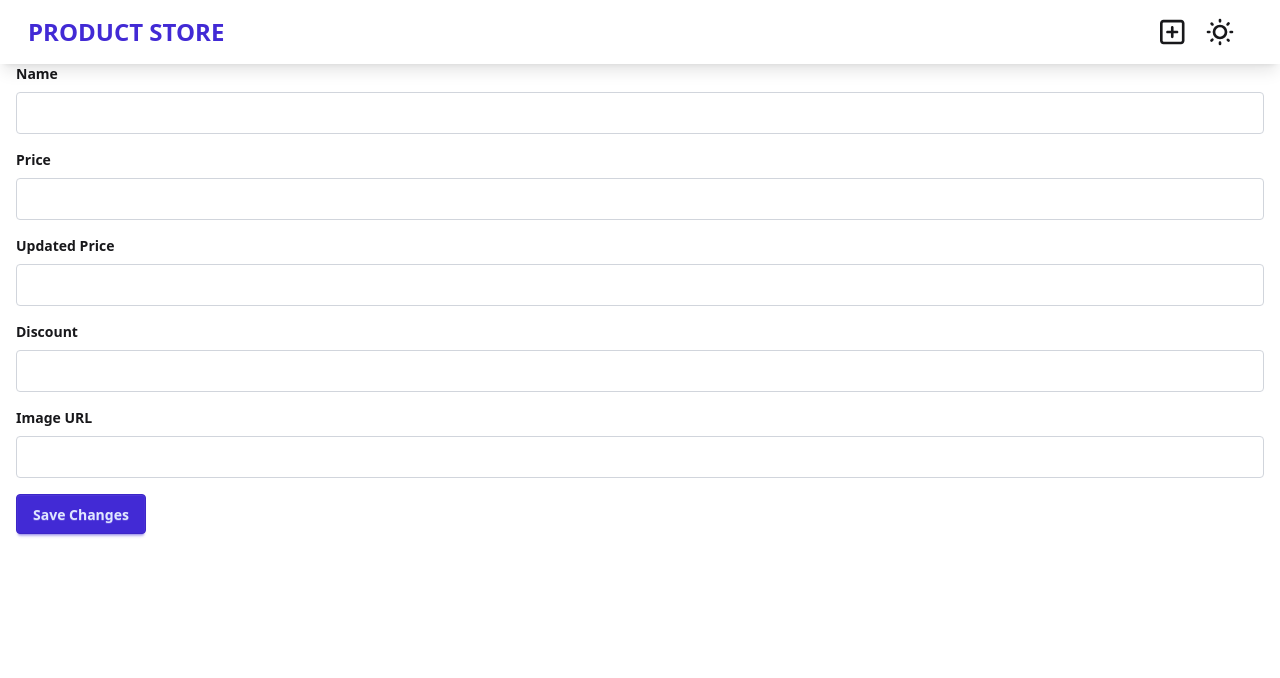
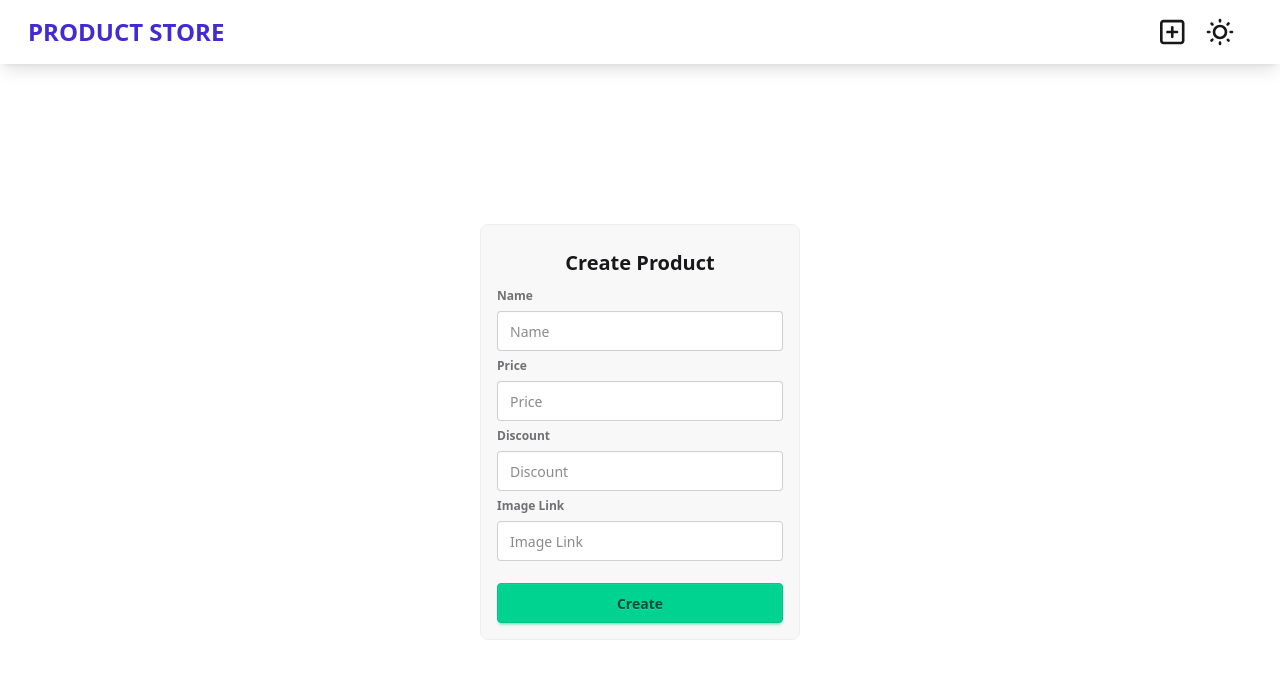
Before and after one commit to geraldsberongoy/mern-crash-course, a React (Vite) app in the folder frontend/: page /edit/1 in a window 1280 px wide. Shown: the top 678 px of the page. Built offline with nearby package versions, Linux system fonts and the light colour scheme; no server answers.

Commit message:
feat: refactor EditPage to utilize ProductForm component for product editing

```diff
--- a/frontend/src/pages/EditPage.jsx
+++ b/frontend/src/pages/EditPage.jsx
@@ -1,6 +1,7 @@
 import { useEffect, useState } from "react";
 import { useParams, useNavigate } from "react-router-dom";
 import axios from "axios";
+import ProductForm from "../components/ProductForm.jsx";
 
 const EditPage = () => {
   const { id } = useParams();
@@ -29,14 +30,6 @@ const EditPage = () => {
     fetchProduct();
   }, [id]);
 
-  const handleChange = (e) => {
-    const { name, value } = e.target;
-    setProduct((prevProduct) => ({
-      ...prevProduct,
-      [name]: value,
-    }));
-  };
-
   const handleSubmit = async (e) => {
     e.preventDefault();
     try {
@@ -48,81 +41,12 @@ const EditPage = () => {
   };
 
   return (
-    <div className="container mx-auto p-4">
-      <h1 className="mb-4 text-2xl font-bold">Edit Product</h1>
-      <form onSubmit={handleSubmit}>
-        <div className="mb-4">
-          <label className="mb-2 block text-sm font-bold" htmlFor="name">
-            Name
-          </label>
-          <input
-            type="text"
-            id="name"
-            name="name"
-            value={product.name}
-            onChange={handleChange}
-            className="w-full rounded border border-gray-300 p-2"
-          />
-        </div>
-        <div className="mb-4">
-          <label className="mb-2 block text-sm font-bold" htmlFor="price">
-            Price
-          </label>
-          <input
-            type="text"
-            id="price"
-            name="price"
-            value={product.price}
-            onChange={handleChange}
-            className="w-full rounded border border-gray-300 p-2"
-          />
-        </div>
-        <div className="mb-4">
-          <label
-            className="mb-2 block text-sm font-bold"
-            htmlFor="updatedPrice"
-          >
-            Updated Price
-          </label>
-          <input
-            type="text"
-            id="updatedPrice"
-            name="updatedPrice"
-            value={product.updatedPrice}
-            onChange={handleChange}
-            className="w-full rounded border border-gray-300 p-2"
-          />
-        </div>
-        <div className="mb-4">
-          <label className="mb-2 block text-sm font-bold" htmlFor="discount">
-            Discount
-          </label>
-          <input
-            type="text"
-            id="discount"
-            name="discount"
-            value={product.discount}
-            onChange={handleChange}
-            className="w-full rounded border border-gray-300 p-2"
-          />
-        </div>
-        <div className="mb-4">
-          <label className="mb-2 block text-sm font-bold" htmlFor="image">
-            Image URL
-          </label>
-          <input
-            type="text"
-            id="image"
-            name="image"
-            value={product.image}
-            onChange={handleChange}
-            className="w-full rounded border border-gray-300 p-2"
-          />
-        </div>
-        <button type="submit" className="btn btn-primary">
-          Save Changes
-        </button>
-      </form>
+    <div className="relative mt-16 flex flex-1 items-center justify-center">
+      <ProductForm
+        product={product}
+        setProduct={setProduct}
+        handleSubmit={handleSubmit}
+      />
     </div>
   );
 };
```
